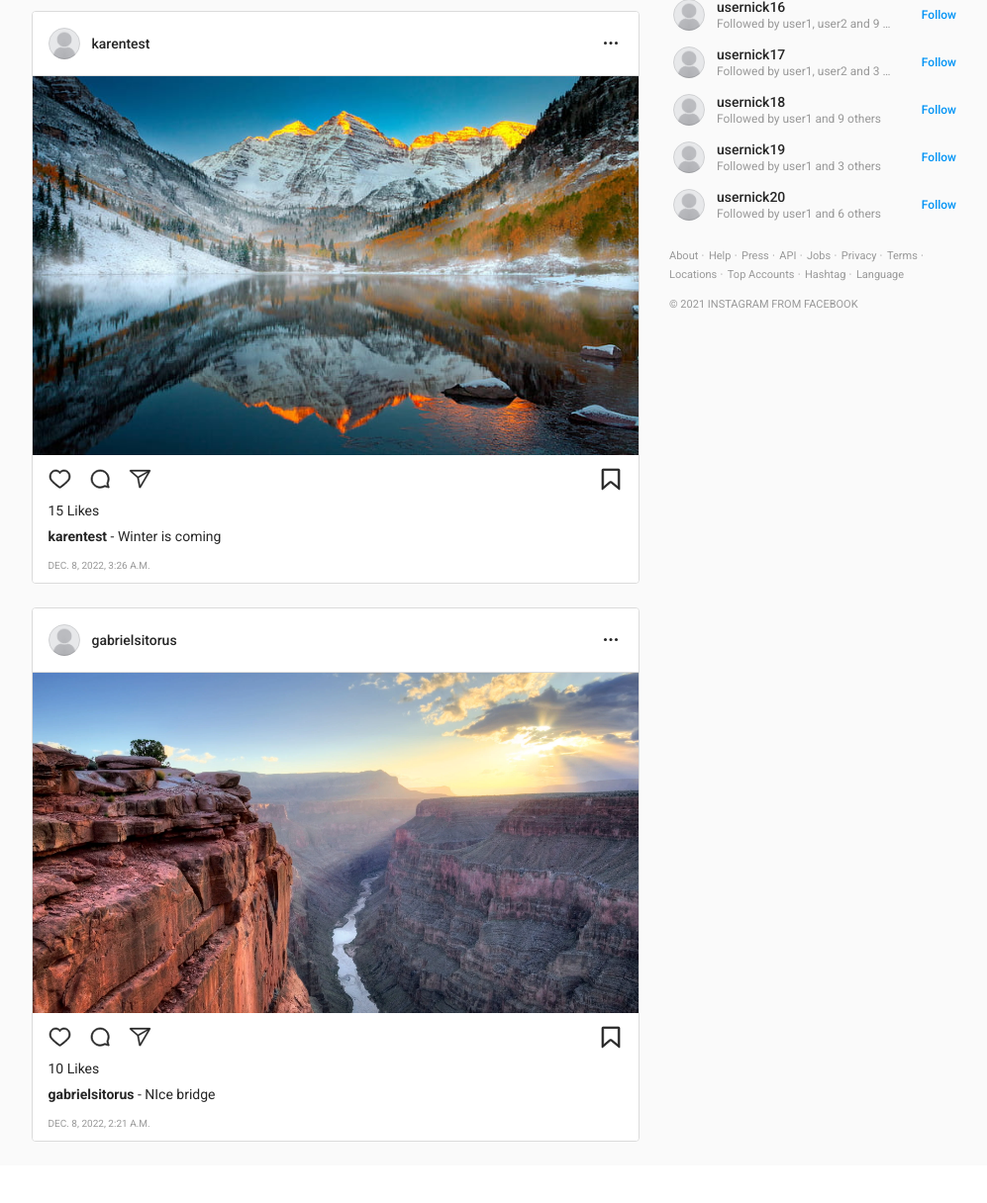
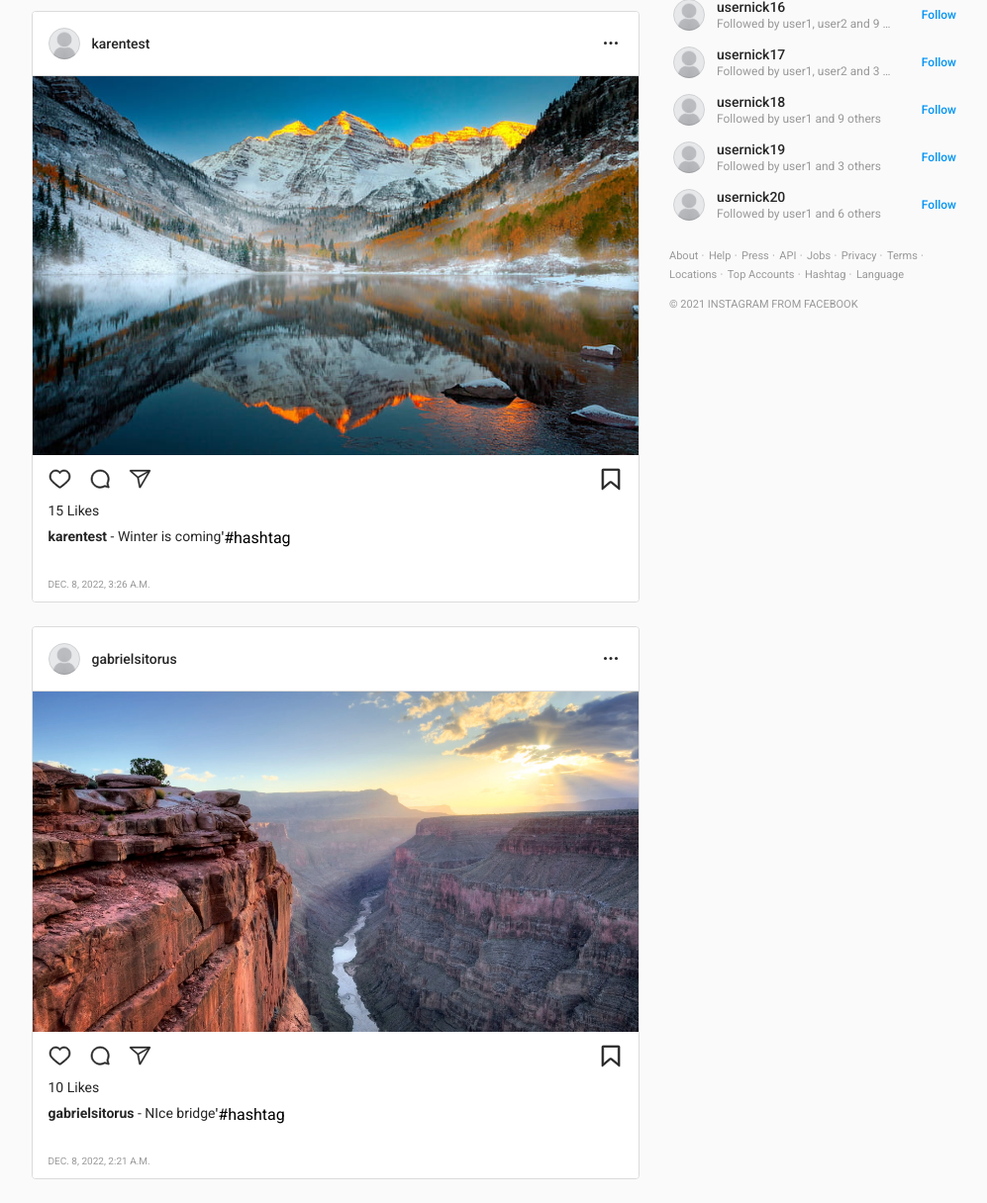
Before and after one commit to GabeS97/insta_django, a Django app: page / in a window 1280 px wide. Shown: the part 215-1431 px from the top of the page at 99% size, without its empty margins (141-1138 px from the left). Before the commit the page ends 1369 px from the top, so only its background shows below. Run offline with Django 4.2, Linux system fonts and the light colour scheme; a user stored in the database is signed in; data comes from the database, SQL or seed files in the repository.

Commit message:
post hashtag, ep 3 in home page

```diff
--- a/templates/index.html
+++ b/templates/index.html
@@ -295,8 +295,11 @@
                                             -
                                         {{ post.caption }}
                                     </span>
+
+                                    <p>'#hashtag</p>
                                 </div>
 
+                                <span class="post__date-time"><a href=''>{% for tag in post.tags.all%} {% endfor %}</a></span>
                                 <span class="post__date-time">{{ post.created_at }}</span>
                             </div>
                         </div>
```
